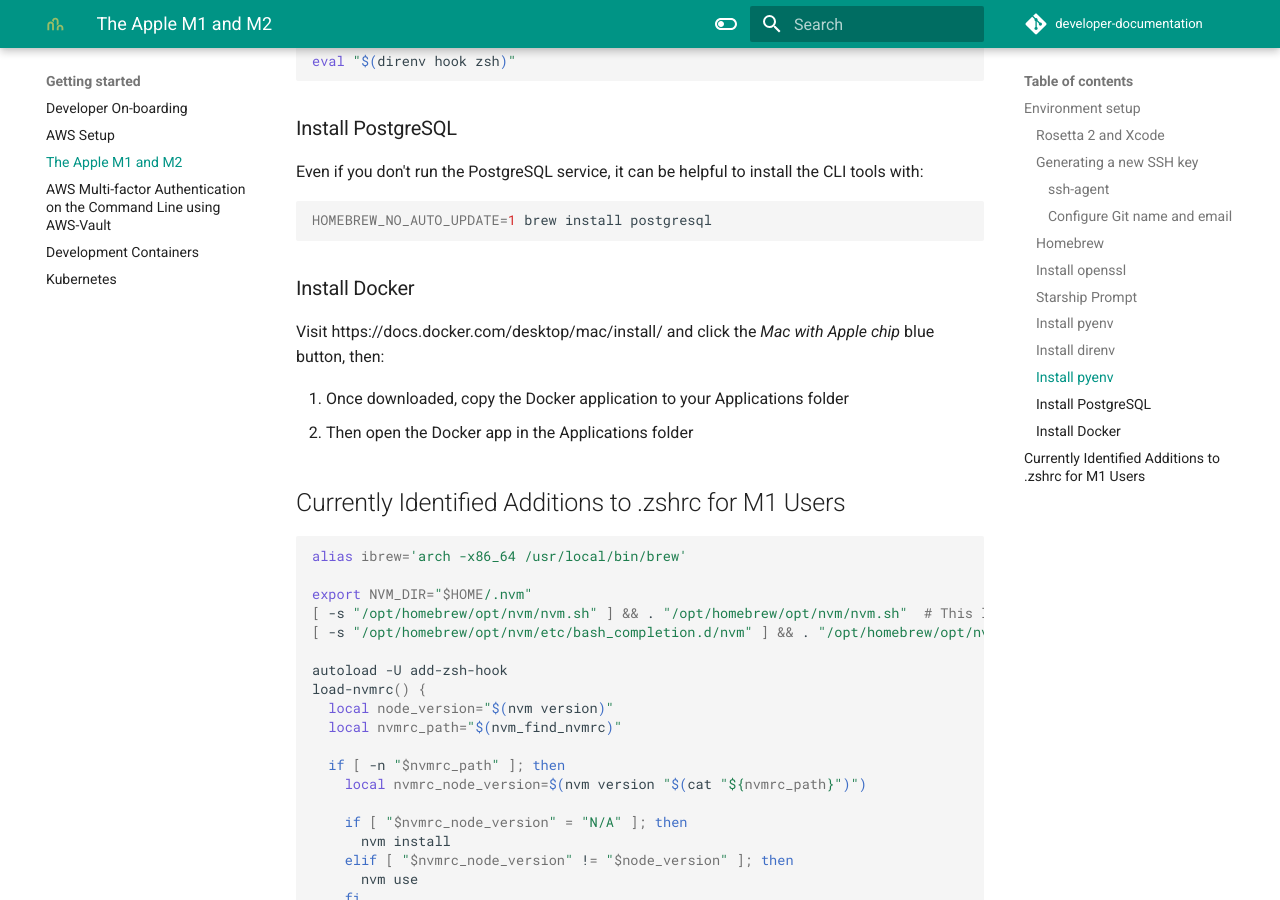
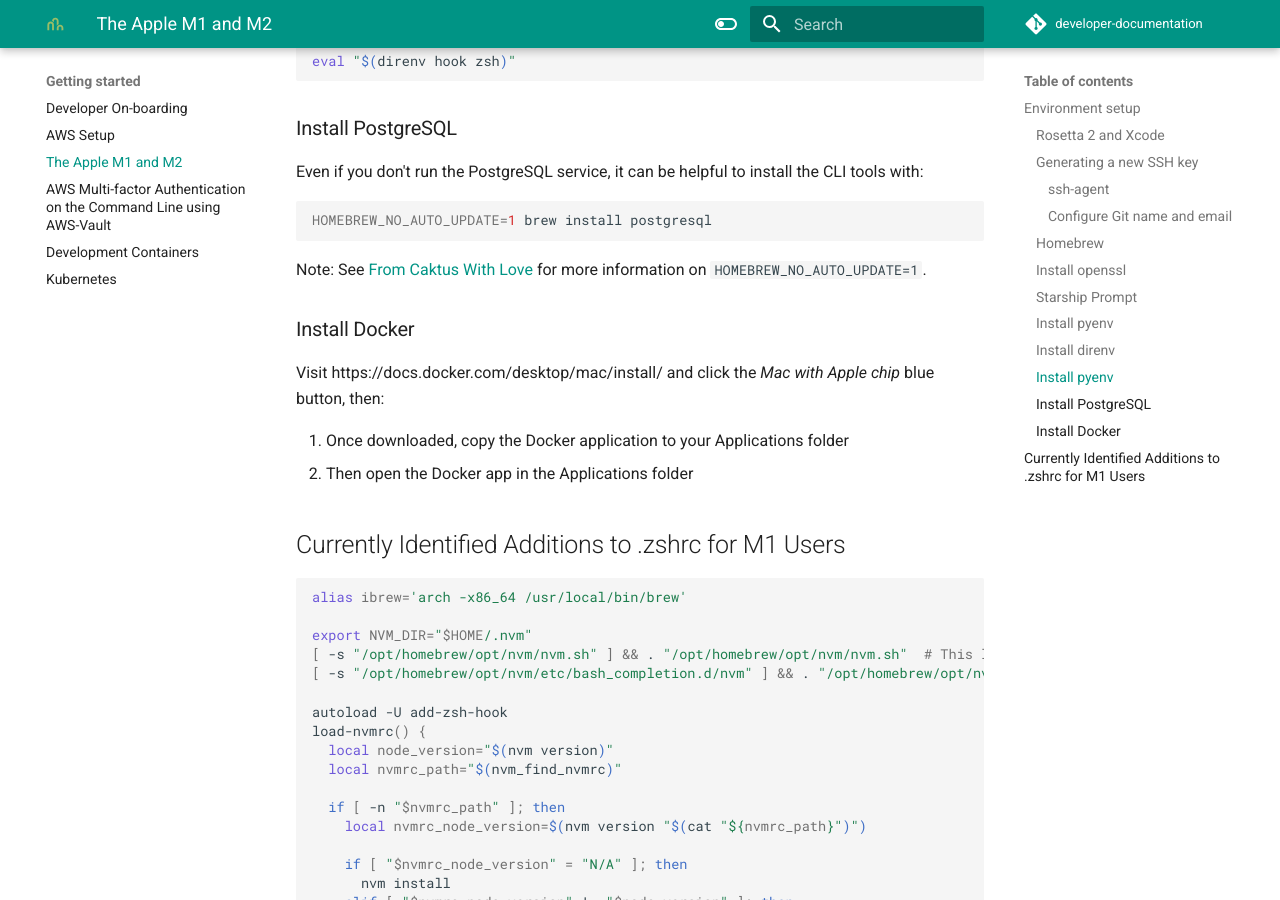
Before and after one commit to caktus/guidebook, an MkDocs documentation site: the page built from docs/getting-started/M1.md, in a window 1280 px wide and 900 px high, scrolled down 3896 px. Built offline with MkDocs 1.6.1 and Material for MkDocs 9.7.7, drawn with Linux system fonts in a browser that asks for light colours; comment, search, counter and statistics services are not loaded.

Commit message:
add comment pointing to more information about HOMEBREW_NO_AUTO_UPDATE

````diff
--- a/docs/getting-started/M1.md
+++ b/docs/getting-started/M1.md
@@ -201,6 +201,8 @@
 HOMEBREW_NO_AUTO_UPDATE=1 brew install postgresql
 ```
 
+Note: See [From Caktus With Love](../reference/from-caktus-with-love.md) for more information on `HOMEBREW_NO_AUTO_UPDATE=1`.
+
 ### Install Docker
 
 Visit https://docs.docker.com/desktop/mac/install/ and click the _Mac with Apple chip_ blue button, then:
````
